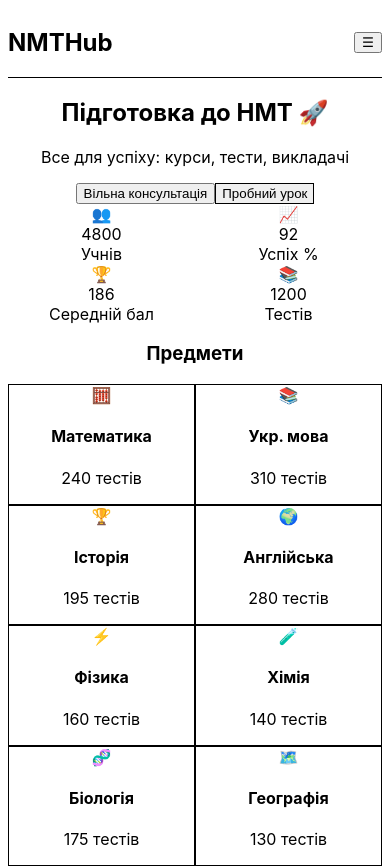
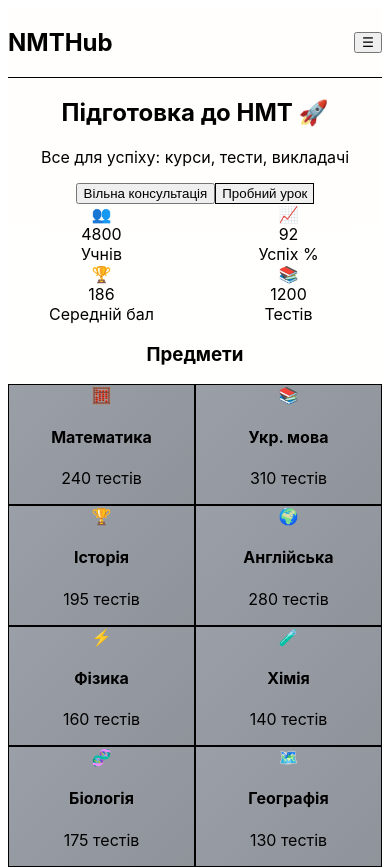
Before and after one commit to b69707215-netizen/nmthub, a React (Vite) app in the folder packages/web/: page / in a window 390 px wide. Shown: the top 868 px of the page. Built offline with nearby package versions, Linux system fonts and the light colour scheme; what hono would draw is missing.

Commit message:
Add GPU-accelerated animations with gradient textures - optimized for mobile

```diff
--- a/packages/web/src/web/pages/index.tsx
+++ b/packages/web/src/web/pages/index.tsx
@@ -100,7 +100,7 @@ export default function Home() {
   const [menu, setMenu] = useState(false);
 
   return (
-    <div className="bg-gray-950 text-white min-h-screen">
+    <div className="bg-gradient-to-b from-gray-950 via-gray-900 to-gray-950 text-white min-h-screen" style={{ backgroundImage: "radial-gradient(circle at 50% -50%, rgba(245,197,66,0.05) 0%, transparent 50%)" }}>
       {/* NAV */}
       <nav className="sticky top-0 bg-gray-950/95 border-b border-gray-800 p-4">
         <div className="max-w-6xl mx-auto flex justify-between items-center">
@@ -143,7 +143,7 @@ export default function Home() {
         <h3 className="text-3xl font-bold mb-8 text-center">Предмети</h3>
         <div className="grid grid-cols-2 md:grid-cols-4 gap-4">
           {SUBJECTS.map((s, i) => (
-            <div key={i} className="bg-gray-900 p-4 rounded-lg border border-gray-800 hover:border-yellow-500 transition text-center">
+            <div key={i} className="bg-gradient-to-br from-gray-900 to-gray-800 p-4 rounded-lg border border-gray-700 hover:border-yellow-500 text-center" style={{ background: `linear-gradient(135deg, rgba(55,65,81,0.5), rgba(31,41,55,0.5))` }}>
               <div className="text-4xl mb-2">{s.icon}</div>
               <h4 className="font-bold mb-2">{s.name}</h4>
               <p className="text-gray-400 text-sm">{s.tests} тестів</p>
@@ -158,10 +158,10 @@ export default function Home() {
           <h3 className="text-3xl font-bold mb-8 text-center">Викладачі</h3>
           <div className="grid md:grid-cols-2 gap-6">
             {TEACHERS.map((t, i) => (
-              <div key={i} className="bg-gray-800 p-4 rounded-lg border border-gray-700">
+              <div key={i} className="bg-gradient-to-br from-gray-800 to-gray-700 p-4 rounded-lg border border-gray-600">
                 <h4 className="text-lg font-bold">{t.name}</h4>
                 <p className="text-yellow-500 text-sm mb-2">{t.subject}</p>
-                <p className="text-gray-400 text-sm">{t.exp} • {t.students}+ учнів • ⭐ {t.rating}</p>
+                <p className="text-gray-300 text-sm">{t.exp} • {t.students}+ учнів • ⭐ {t.rating}</p>
               </div>
             ))}
           </div>
@@ -173,9 +173,9 @@ export default function Home() {
         <h3 className="text-3xl font-bold mb-8 text-center">Відгуки</h3>
         <div className="grid md:grid-cols-2 gap-6">
           {TESTIMONIALS.map((t, i) => (
-            <div key={i} className="bg-gray-900 p-4 rounded-lg border border-gray-800">
-              <p className="text-gray-300 mb-3">{ICONS.quote} {t.text}</p>
-              <p className="font-bold">{t.name} — {t.score} балів ⭐</p>
+            <div key={i} className="bg-gradient-to-br from-gray-900 to-gray-800 p-4 rounded-lg border border-gray-700">
+              <p className="text-gray-200 mb-3">{ICONS.quote} {t.text}</p>
+              <p className="font-bold text-yellow-400">{t.name} — {t.score} балів ⭐</p>
             </div>
           ))}
         </div>
@@ -187,7 +187,7 @@ export default function Home() {
           <h3 className="text-3xl font-bold mb-8 text-center">Тарифи</h3>
           <div className="grid md:grid-cols-3 gap-6">
             {PLANS.map((p, i) => (
-              <div key={i} className={`p-6 rounded-lg border transition ${p.popular ? "border-yellow-500 bg-yellow-500/10" : "border-gray-700 bg-gray-900"}`}>
+              <div key={i} className={`p-6 rounded-lg border ${p.popular ? "border-yellow-500 bg-gradient-to-br from-yellow-500/20 to-yellow-500/5" : "border-gray-700 bg-gradient-to-br from-gray-900 to-gray-800"}`}>
                 {p.popular && <div className="text-yellow-500 text-sm font-bold mb-2">ПОПУЛЯРНО</div>}
                 <h4 className="text-2xl font-bold mb-2">{p.name}</h4>
                 <div className="text-3xl font-bold text-yellow-500 mb-4">{p.price} ₴</div>
--- a/packages/web/src/web/styles.css
+++ b/packages/web/src/web/styles.css
@@ -16,29 +16,87 @@ body {
   -moz-osx-font-smoothing: grayscale;
 }
 
-/* Відключаємо animations на мобільних */
-@media (max-width: 768px) {
-  * {
-    animation: none !important;
-    transition: none !important;
+/* ── GPU-accelerated animations (transform + opacity only) ────────────────── */
+
+@keyframes fadeInUp {
+  from {
+    opacity: 0;
+    transform: translateY(20px);
+  }
+  to {
+    opacity: 1;
+    transform: translateY(0);
   }
 }
 
-/* Lighten hover на мобільних */
-@media (max-width: 768px) {
-  button, a {
-    transition: opacity 0.15s;
+@keyframes glow {
+  0%, 100% {
+    box-shadow: 0 0 20px rgba(245, 197, 66, 0.3);
+  }
+  50% {
+    box-shadow: 0 0 40px rgba(245, 197, 66, 0.6);
   }
 }
 
-/* Performance: GPU acceleration для прокрутки */
-section {
-  will-change: auto;
+@keyframes slideInFromLeft {
+  from {
+    opacity: 0;
+    transform: translateX(-30px);
+  }
+  to {
+    opacity: 1;
+    transform: translateX(0);
+  }
 }
 
-/* Бути вигляд текста оптимізований */
+section {
+  animation: fadeInUp 0.6s ease-out forwards;
+  animation-fill-mode: both;
+  will-change: transform, opacity;
+}
+
+section:nth-child(1) { animation-delay: 0s; }
+section:nth-child(2) { animation-delay: 0.1s; }
+section:nth-child(3) { animation-delay: 0.2s; }
+section:nth-child(4) { animation-delay: 0.3s; }
+section:nth-child(5) { animation-delay: 0.4s; }
+
+/* Hover анімації - лише на desktop */
+@media (min-width: 769px) {
+  button, a {
+    transition: transform 0.2s, opacity 0.2s;
+    will-change: transform;
+  }
+
+  button:hover, a:hover {
+    transform: translateY(-2px);
+  }
+
+  div[class*="border-gray"] {
+    transition: border-color 0.3s, box-shadow 0.3s;
+  }
+
+  div[class*="border-gray"]:hover {
+    border-color: #f5c542;
+    box-shadow: 0 0 20px rgba(245, 197, 66, 0.2);
+  }
+}
+
+/* На мобільних - без hover анімацій */
+@media (max-width: 768px) {
+  button, a, div {
+    transition: none;
+  }
+}
+
+/* Performance: контроль редапей */
+section {
+  contain: layout style paint;
+}
+
 p, h1, h2, h3, h4, h5, h6 {
   word-break: break-word;
+  contain: layout;
 }
 
 button {
@@ -57,3 +115,15 @@ input[type="tel"],
 input[type="email"] {
   font-size: 16px;
 }
+
+/* Passive scrolling */
+body {
+  scroll-behavior: smooth;
+  touch-action: pan-y;
+}
+
+/* Img optimization */
+img {
+  will-change: auto;
+  backface-visibility: hidden;
+}
```
